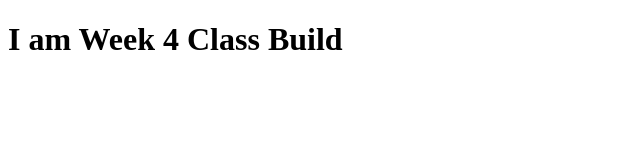
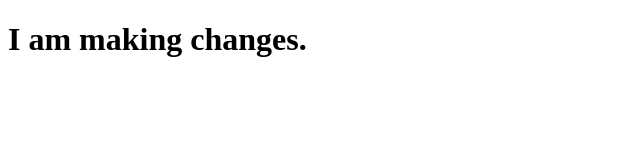
Before and after one commit to aliving89/Week-4-Class-Build, a plain HTML site: page index.html in a window 1280 px wide. Shown: the whole page, without its empty margins (0-640 px from the left). Drawn offline with Linux system fonts and the light colour scheme.

Commit message:
update Index file

```diff
--- a/index.html
+++ b/index.html
@@ -6,6 +6,6 @@
 	<title>Week 4 Class Build</title>
 </head>
 <body>
-	<h1>I am Week 4 Class Build</h1>
+	<h1>I am making changes.</h1>
 </body>
 </html>
```
